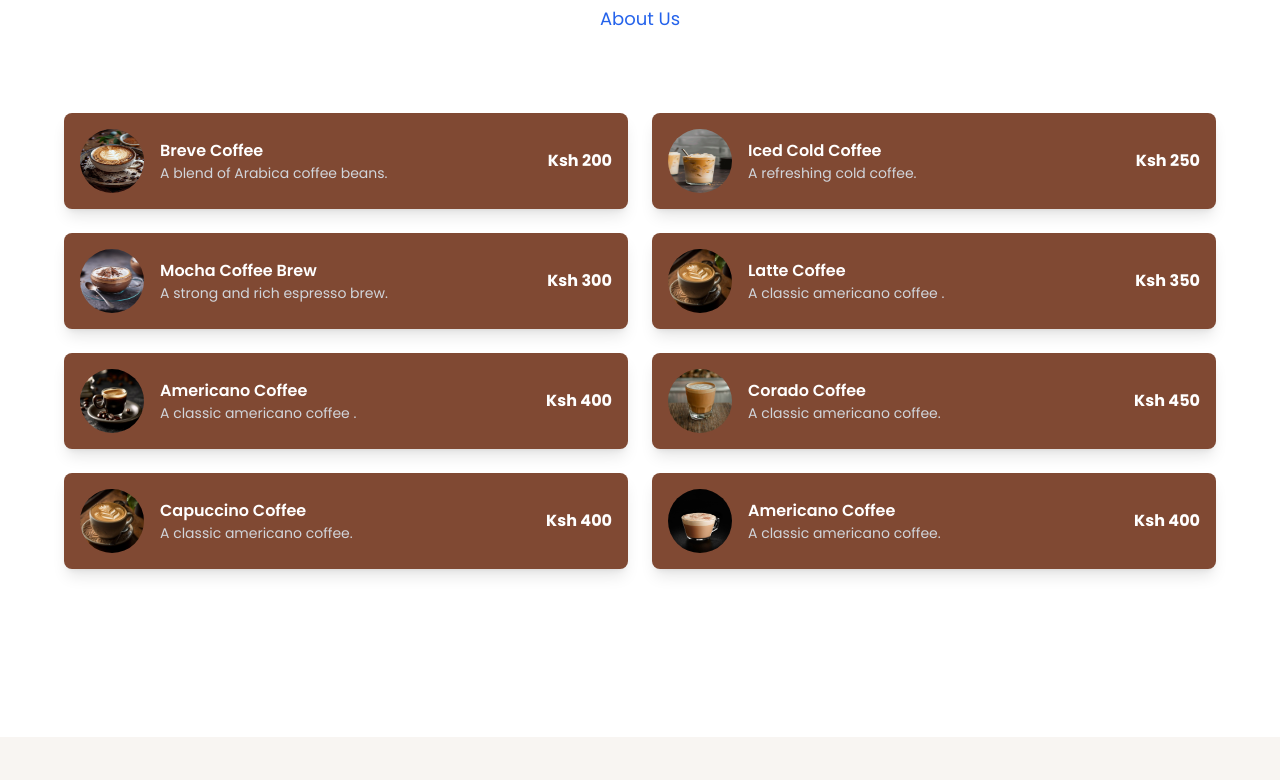
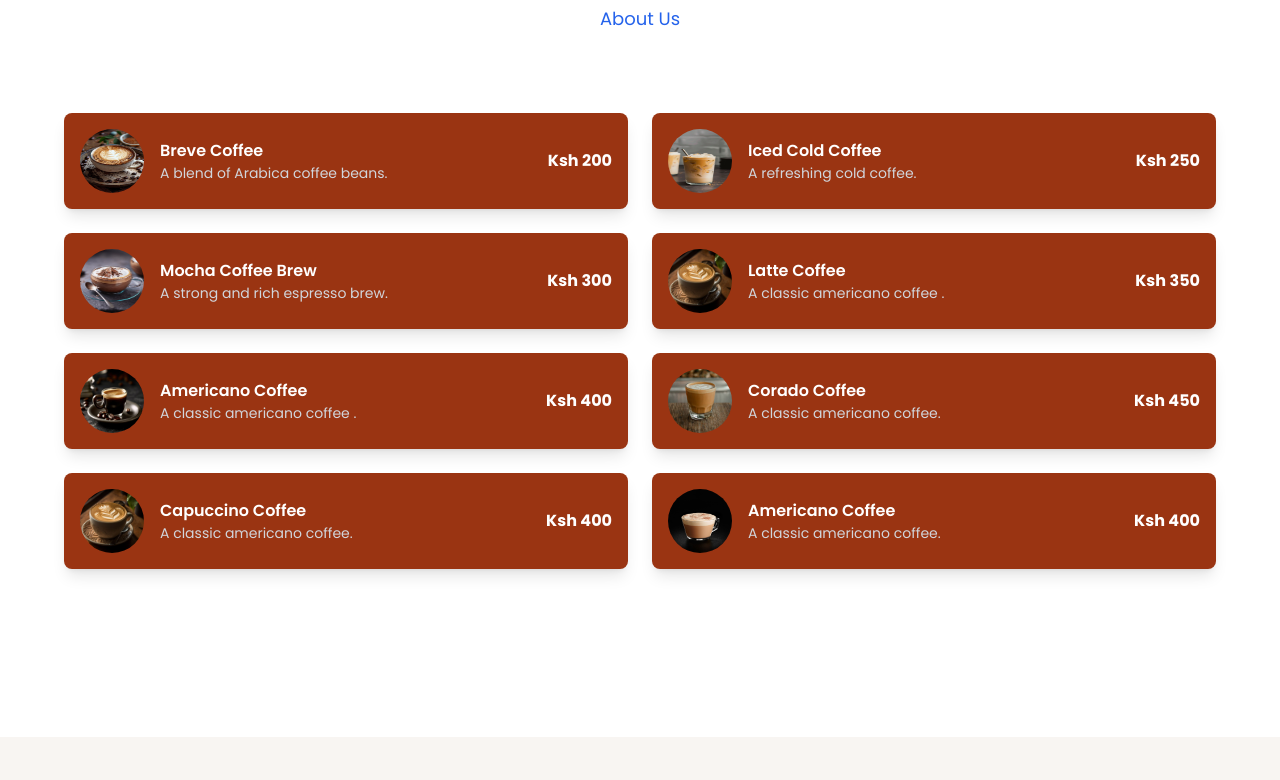
Before and after one commit to swarui/coffeelandingpage, a React (Vite) app: page / in a window 1280 px wide. Shown: the part 787-1567 px from the top of the page. Built offline with nearby package versions, Linux system fonts and the light colour scheme.

Commit message:
Coffee landing page

```diff
--- a/src/components/Contact.jsx
+++ b/src/components/Contact.jsx
@@ -24,15 +24,17 @@ function Contact() {
       >
         {/* Contact From  */}
         <div className="w-full  md:w-1/2">
-          <form className="flex flex-col space-y-4 p-10 bg-red-600 border rounded-lg ">
+          <form className="flex flex-col space-y-4 p-10  bg-orange-800 border rounded-lg ">
             <div className="flex flex-row w-full space-x-4">
               <div className="flex flex-col w-1/2">
                 <h2 className="">First Name</h2>
 
                 <input
+
+                  placeholder="First Name"
                   type="text"
-                  placeholder="First Name"
-                  className="   p-3 border border-gray-300 rounded-md focus:outline-none focus:border-blue-500"
+                  className="p-3 border-b border-gray-300 focus:outline-none focus:border-blue-500"
+                  style={{ borderRadius: "0", borderTop: "none", borderLeft: "none", borderRight: "none" }}
                 />
               </div>
               <div className="flex flex-col w-1/2">
--- a/src/components/Menu.jsx
+++ b/src/components/Menu.jsx
@@ -11,7 +11,7 @@ import Ricano from '../assets/Ricano.png'
 function MenuItem({ title, description, price, image }) {
   return (
     <>
-      <div  style={{fontFamily:'Poppins'}}    className="flex items-center justify-between p-4 bg-[#804933] rounded-lg shadow-lg">
+      <div  style={{fontFamily:'Poppins'}}    className="flex items-center justify-between p-4 bg-orange-800 rounded-lg shadow-lg">
         {/* Coffee Image */}
 
         <div className="flex items-center gap-4">
```
